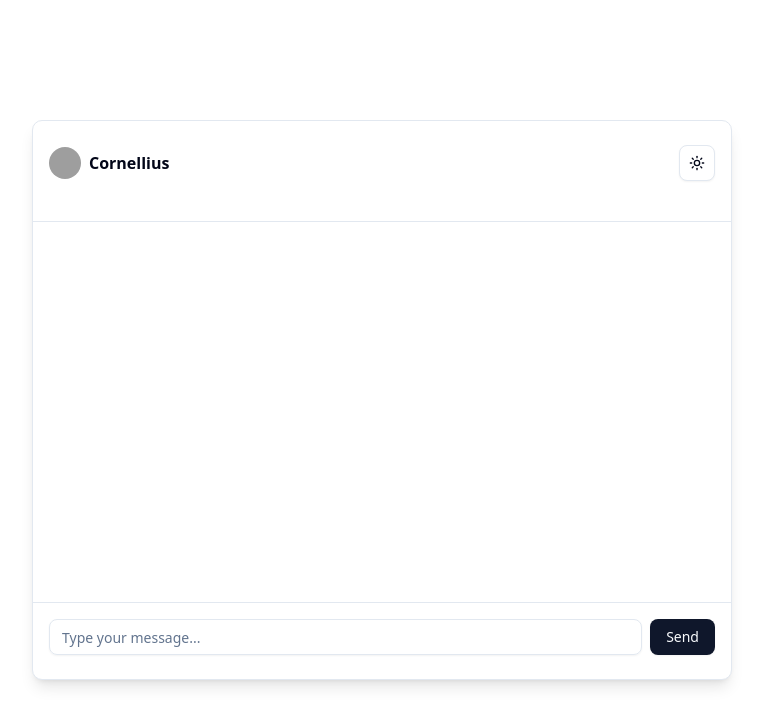
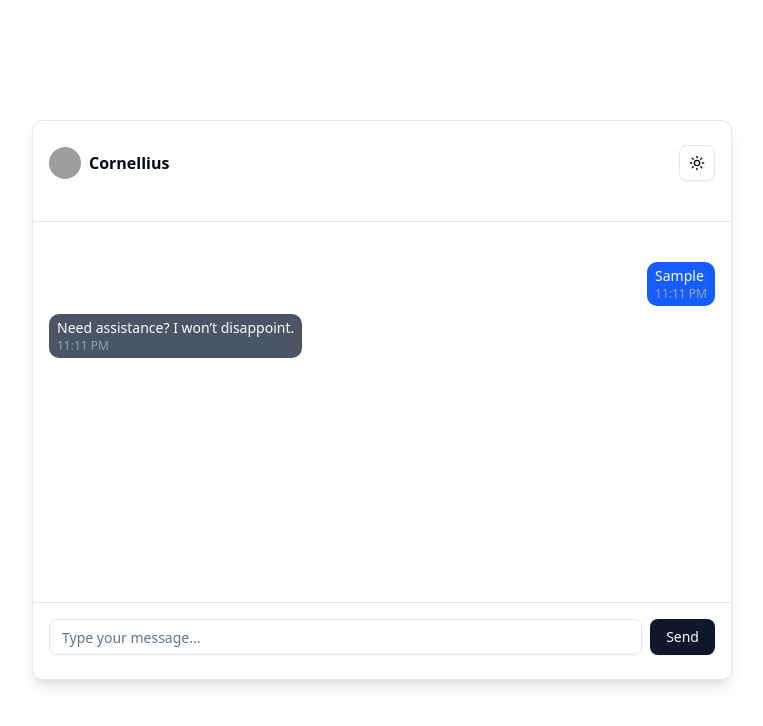
Before and after one commit to dominguetigs/chat-bot-experiment, a React (Vite) app: page / in a window 1280 px wide. Both pictures are taken after typing "Sample" into the empty fields and a click on the button "Send". Shown: the top 726 px of the page, without its empty margins (258-1021 px from the left). Built offline with nearby package versions, Linux system fonts and the light colour scheme; grey boxes are pictures that could not be loaded.

Commit message:
feat: update chat content with use chat store

```diff
--- a/src/components/chat/content/index.tsx
+++ b/src/components/chat/content/index.tsx
@@ -1,3 +1,28 @@
+import { ScrollArea } from '@/components/ui/scroll-area';
+import { useChat } from '@/stores';
+import { formatTime } from '@/utils';
+
 export function ChatContent() {
-  return <div className="mb-4">{/* Messages will be rendered here */}</div>;
+  const { messages } = useChat();
+
+  return (
+    <ScrollArea className="h-full overflow-y-auto">
+      <div className="flex flex-col p-4">
+        {messages.map(message => (
+          <div
+            key={message.id}
+            className={`flex ${message.sender === 'user' ? 'justify-end' : 'justify-start'} mb-2`}
+          >
+            <div
+              className={`py-1 px-2 max-w-[70%] rounded-lg text-sm text-white ${message.sender === 'user' ? 'bg-blue-600' : 'bg-gray-600'}`}
+            >
+              {message.text}
+
+              <div className="text-xs text-gray-400">{formatTime(message.id)}</div>
+            </div>
+          </div>
+        ))}
+      </div>
+    </ScrollArea>
+  );
 }
```
